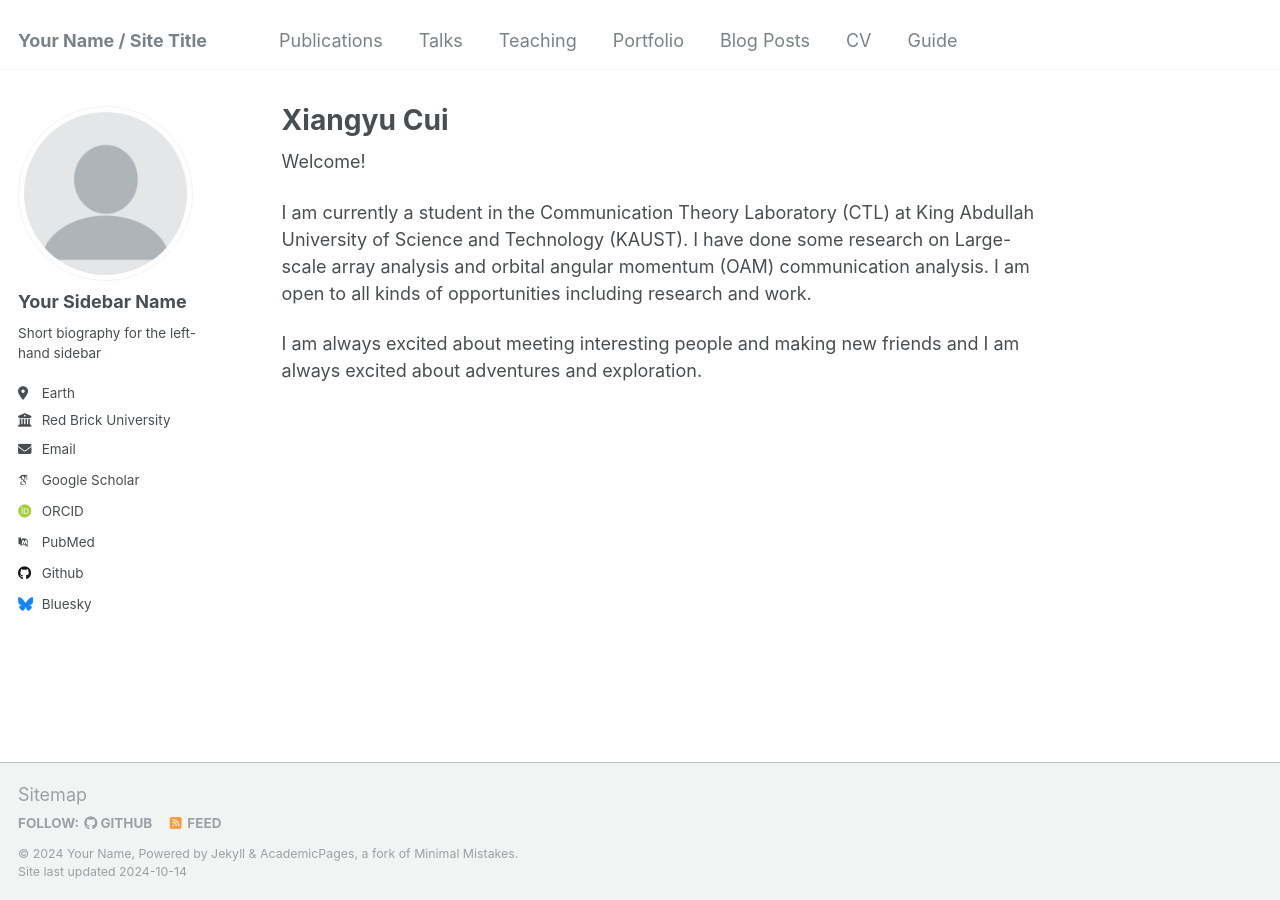
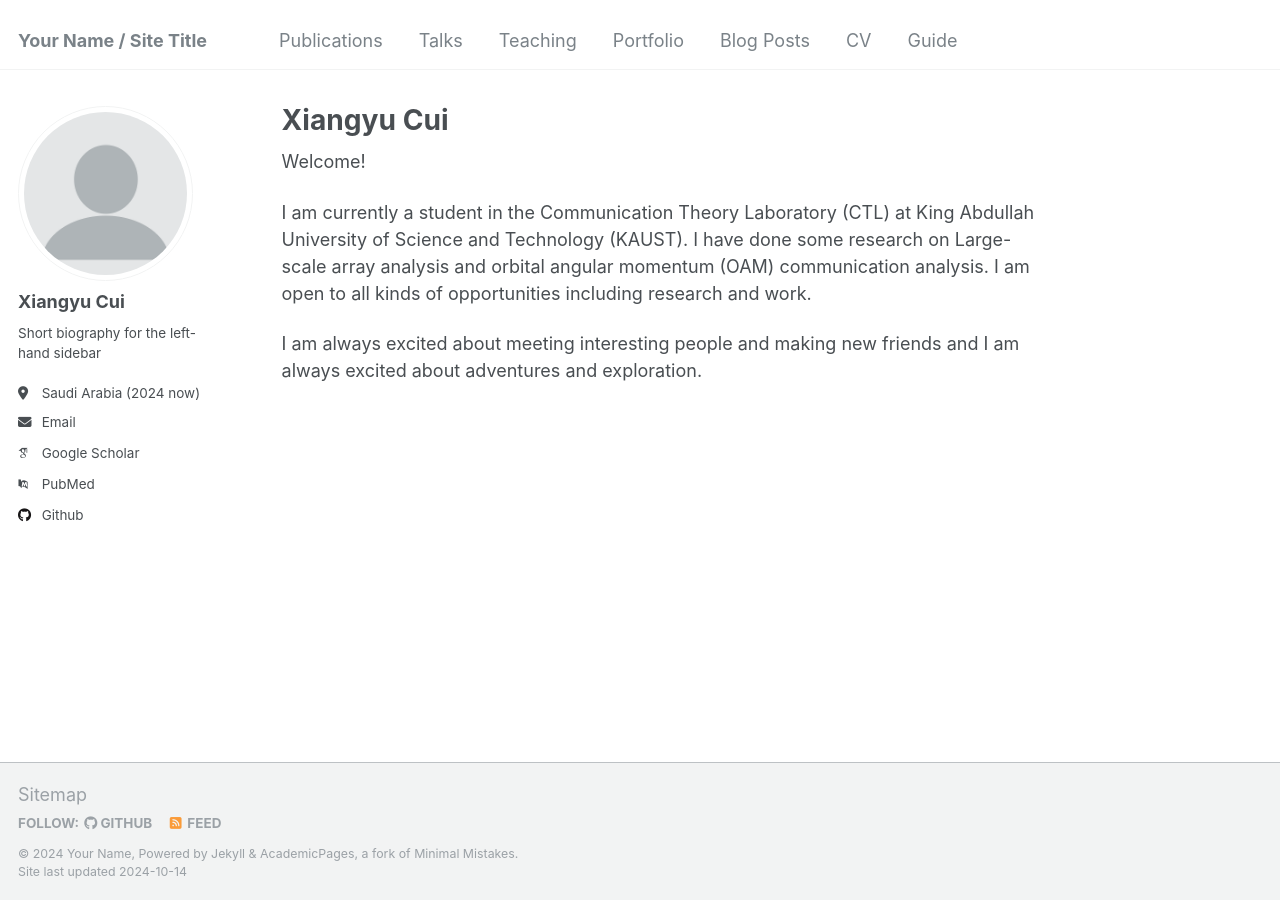
Before and after one commit to Xiangyu-cui/xiangyu-cui.github.io, a Jekyll site: the page built from _pages/about.md, in a window 1280 px wide. Built offline with Jekyll 4.4.1, drawn with Linux system fonts in a browser that asks for light colours; some web fonts are replaced.

Commit message:
Update _config.yml

```diff
--- a/_config.yml
+++ b/_config.yml
@@ -22,19 +22,16 @@ repository               : "Xiangyu-cui/xiangyu-cui.github.ioo"
 author:
   # Biographic information
   avatar           : "profile.png"
-  name             : "Your Sidebar Name"
+  name             : "Xiangyu Cui"
   pronouns         : # example: "she/her"
   bio              : "Short biography for the left-hand sidebar"
-  location         : "Earth"
-  employer         : "Red Brick University"
-  uri              : # URL
+  location         : "Saudi Arabia (2024 now)"
   email            : "xiangyu.cui@kaust.edu.sa"
 
   # Academic websites
   arxiv            : # URL - Update with the correct link to your profile
-  googlescholar    : "https://scholar.google.com/citations?user=PS_CX0AAAAAJ"
+  googlescholar    : "https://scholar.google.com/citations?user=XKDc8r0AAAAJ&hl"
   impactstory      : # URL
-  orcid            : "http://orcid.org/yourorcidurl"
   semantic         : # URL
   pubmed           : "https://www.ncbi.nlm.nih.gov/pubmed/?term=john+snow"
   researchgate     : # URL
@@ -48,7 +45,6 @@ author:
   stackoverflow    : # User number or user number and name (i.e., use "1" or "1/jeff-atwood")
 
   # Social media
-  bluesky          : "bsky.app" # Replace this with you Bluesky username
   facebook         : # Username
   flickr           : # Username
   foursquare       : # Username
```
